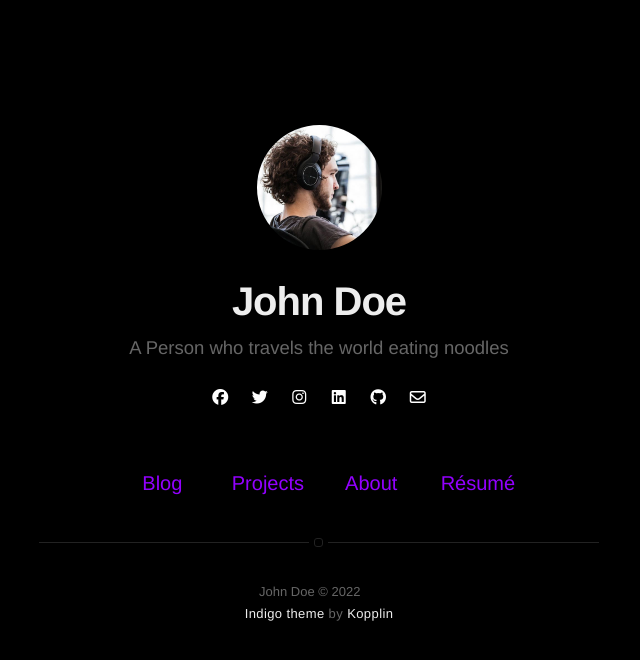
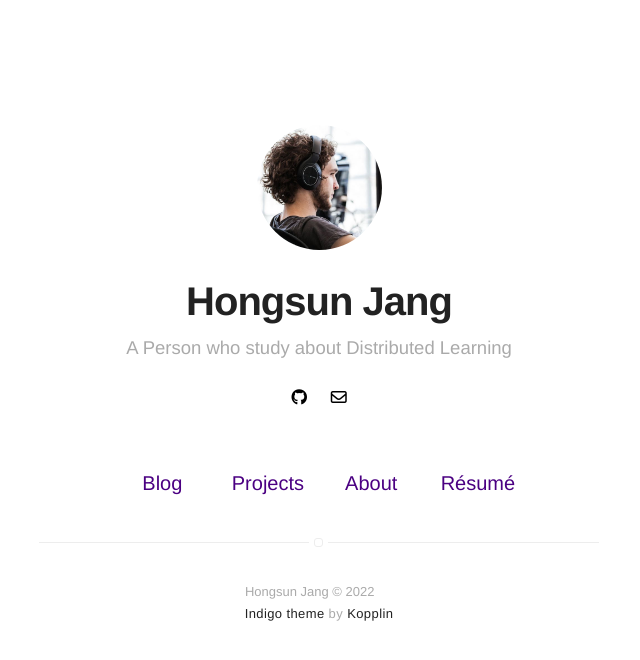
Before and after one commit to hongsunjang/hongsunjang, a Jekyll site: the page built from index.html, in a window 1280 px wide. Shown: the top 660 px of the page, without its empty margins (321-961 px from the left). Built offline with Jekyll 4.4.1, drawn with Linux system fonts in a browser that asks for light colours; nearby versions of some CDN libraries.

Commit message:
default config

```diff
--- a/_config.yml
+++ b/_config.yml
@@ -1,9 +1,9 @@
 # main text of home
-title: John Doe
-bio: A Person who travels the world eating noodles
+title: Hongsun Jang
+bio: A Person who study about Distributed Learning
 
 # twitter summary info
-description: A blog about technology and stuff related
+# description: A blog about technology and stuff related
 
 # if it's an external image, update below for true
 # better with square images
@@ -11,7 +11,7 @@ external-image: false
 picture: assets/images/profile.jpg
 
 # your site color theme, false to light theme
-dark-theme: true
+dark-theme: false
 
 # If you want to include your resume, set to true
 # and specify source (external or local).
@@ -19,7 +19,7 @@ resume: true
 resume-external: true
 resume-url: https://google.com/?q=my+resume
 
-url: https://sergiokopplin.github.io/indigo
+url: https://sergiokopplin.github.io/hongsunjang
 # your url: https://USERNAME.github.io
 
 permalink: /:title/
@@ -33,12 +33,12 @@ disqus:
   categories: [blog, project] # only show disqus for posts that have these categories
 
 # if you don't have any of social below, comment the line
-facebook: myfacebook
-twitter: mytwitter
-instagram: myinstagram
-linkedin: mylinkedin
+#facebook: myfacebook
+#twitter: mytwitter
+#instagram: myinstagram
+#linkedin: mylinkedin
 github: mygithub
-email: myemail@gmail.com
+email: hsjang0918@yonsei.ac.kr
 
 authors:
   johndoe:
```
